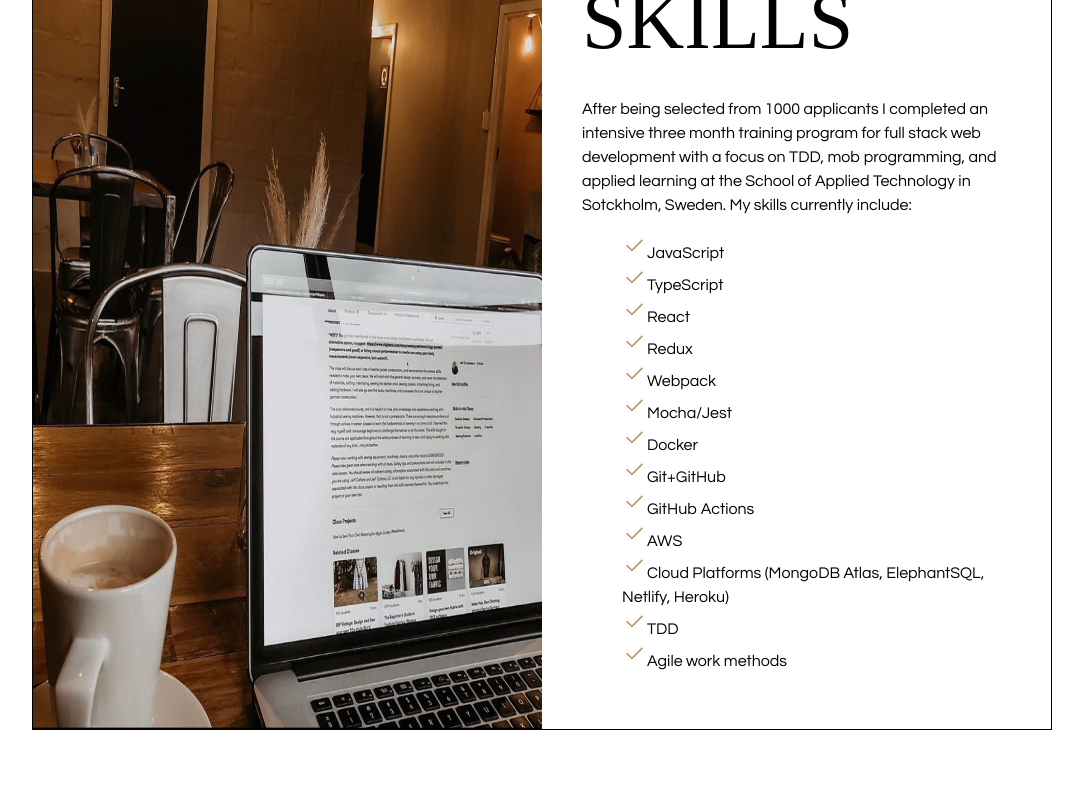
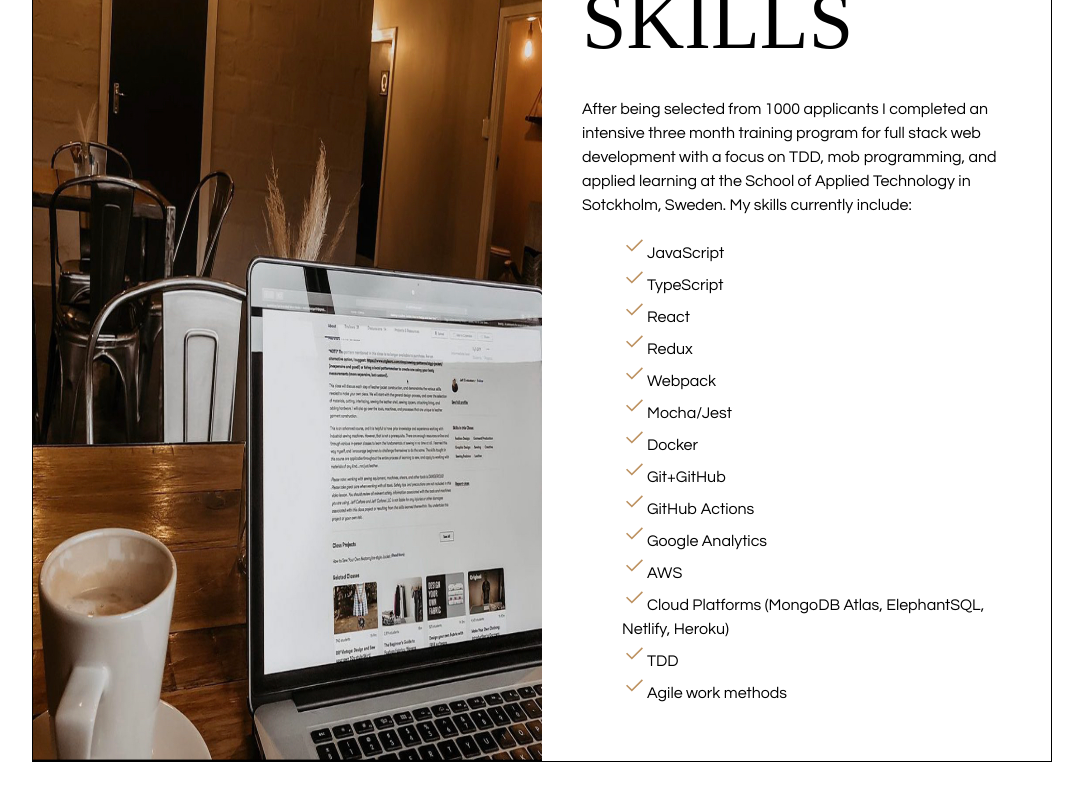
Before and after one commit to roelineburger/portfolio, a React (Create React App) app: page / in a window 1280 px wide. Shown: the part 2746-3546 px from the top of the page, without its empty margins (98-1181 px from the left). Built offline with nearby package versions, Linux system fonts and the light colour scheme; a web font is replaced by a local one.

Commit message:
skills updated

```diff
--- a/src/Components/Skills/index.tsx
+++ b/src/Components/Skills/index.tsx
@@ -60,6 +60,10 @@ const Skills = () => {
             </li>
             <li>
               <img className="skills-check" src={img2} />
+              Google Analytics
+            </li>
+            <li>
+              <img className="skills-check" src={img2} />
               AWS
             </li>
             <li>
```
